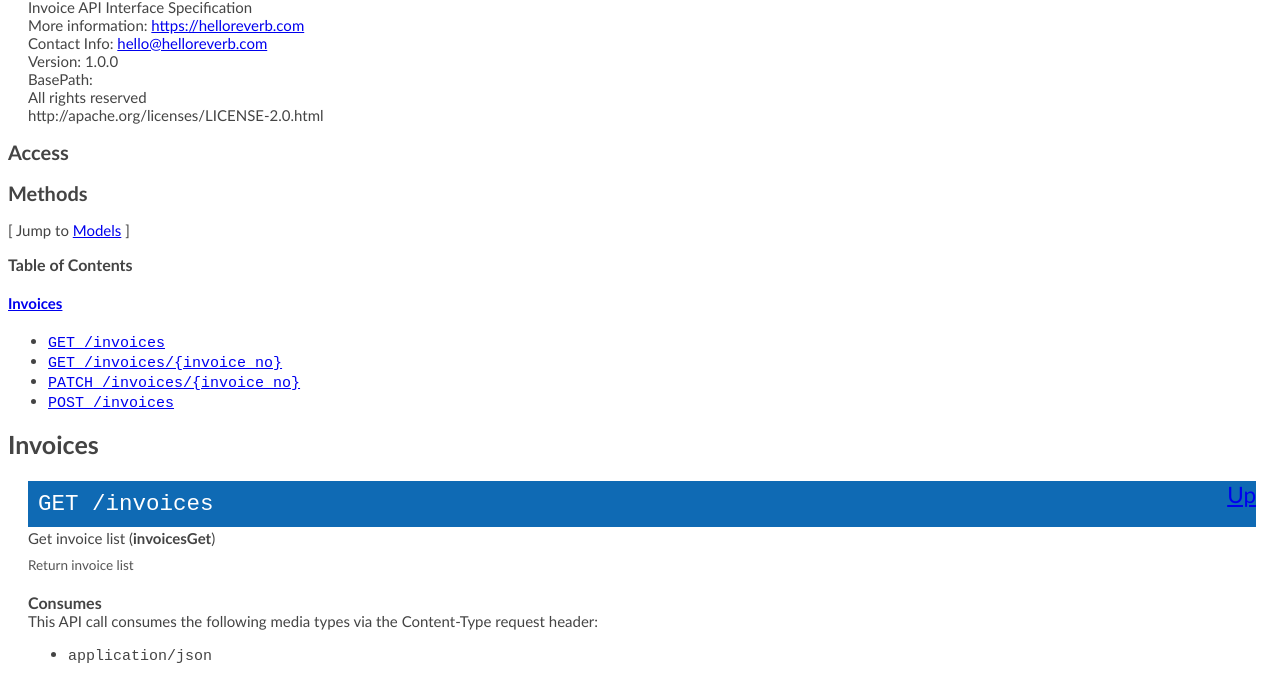
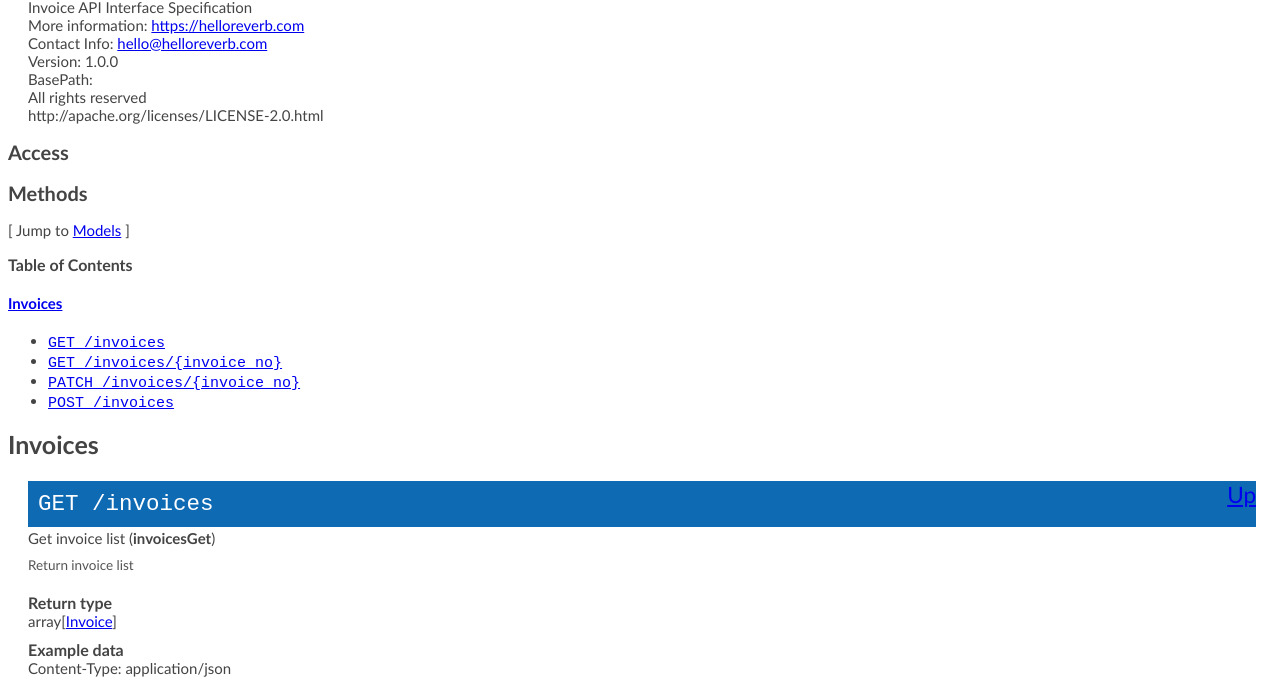
Before and after one commit to iidaha/invoice, a plain HTML site: page invoice-doc/html-client/index.html in a window 1280 px wide. Shown: the part 66-748 px from the top of the page. Drawn offline with Linux system fonts and the light colour scheme.

Commit message:
Issue #1 : Remove unnecessary consumes parameter to GET method.

```diff
--- a/invoice-doc/html-client/index.html
+++ b/invoice-doc/html-client/index.html
@@ -211,11 +211,6 @@ font-style: italic;
     <div class="method-notes">Return invoice list</div>
 
 
-    <h3 class="field-label">Consumes</h3>
-    This API call consumes the following media types via the <span class="heaader">Content-Type</span> request header:
-    <ul>
-      <li><code>application/json</code></li>
-    </ul>
 
 
 
```
Also changed, not shown: invoice-doc/html2-client/index.html (+1 -1 lines), 1 other file.
